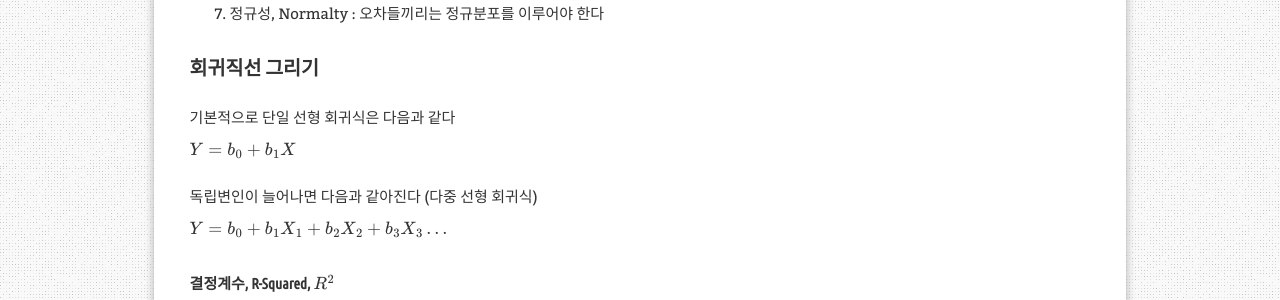
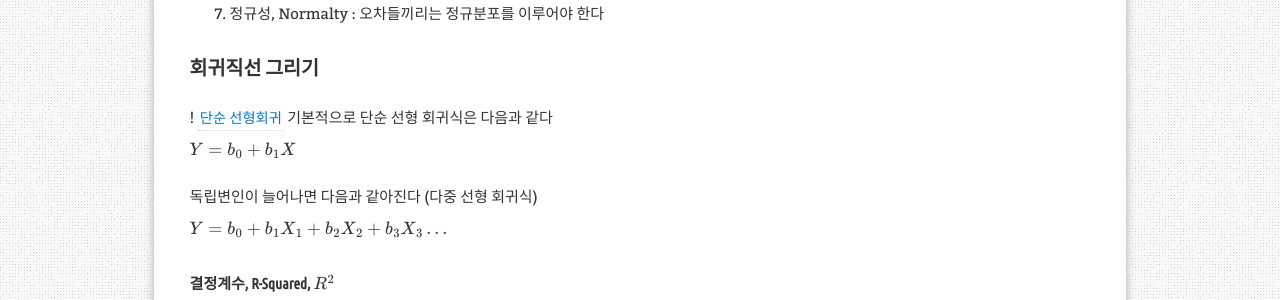
Before and after one commit to aristohyun/aristohyun.github.io, a Jekyll site: the page built from _posts/2021-06-25-Regression.md, in a window 1280 px wide. Shown: the part 1232-1532 px from the top of the page. Built offline with Jekyll 4.4.1, drawn with Linux system fonts in a browser that asks for light colours; formulas are drawn with MathJax 3; comment, search, counter and statistics services are not loaded.

Commit message:
Update 2021-06-25-Regression.md

```diff
--- a/_posts/2021-06-25-Regression.md
+++ b/_posts/2021-06-25-Regression.md
@@ -39,7 +39,8 @@ redirect_from:
 
 ### 회귀직선 그리기
 
-기본적으로 단일 선형 회귀식은 다음과 같다
+! [단순 선형회귀](https://img1.daumcdn.net/thumb/R720x0.q80/?scode=mtistory2&fname=http%3A%2F%2Fcfile7.uf.tistory.com%2Fimage%2F997E924F5CDBC1A6283C93)
+기본적으로 단순 선형 회귀식은 다음과 같다
 $Y = b_{0} + b_{1}X$
 
 독립변인이 늘어나면 다음과 같아진다 (다중 선형 회귀식)
```
